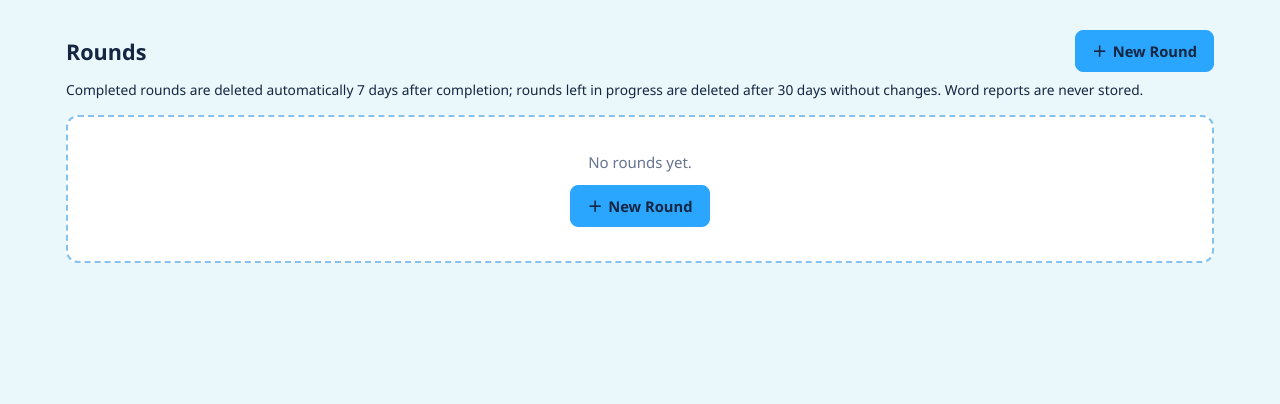
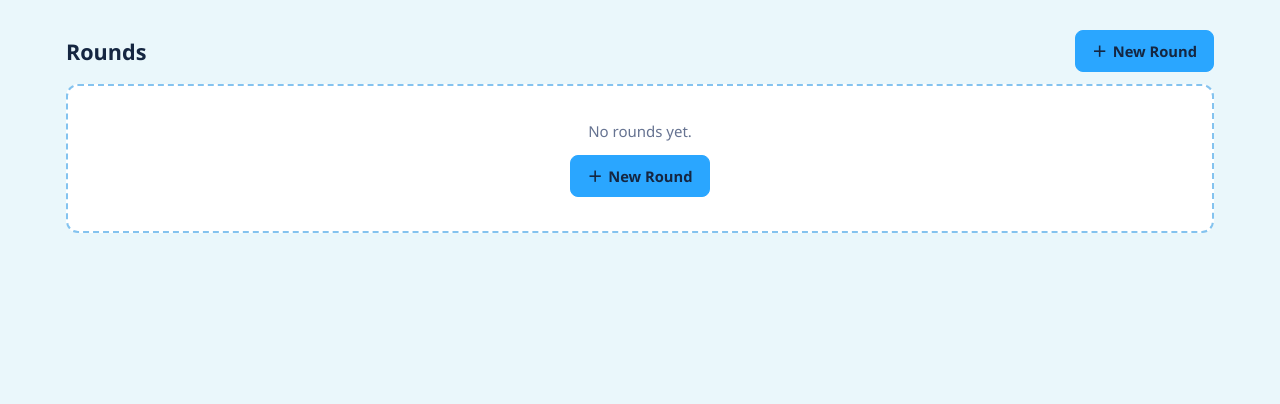
Before and after one commit to Wejdanfb/Clinical-Round, a Flask app: page / in a window 1280 px wide. Shown: the part 71-475 px from the top of the page. Run offline with Flask 3, Linux system fonts and the light colour scheme; data that the repository does not hold is empty; parts of the project's set-up code (start-up, migrations or seed data) failed here and were passed over; some libraries are stand-ins or nearby versions.

Commit message:
Remove automatic-deletion notice from the rounds list
- Removed the sentence "Completed rounds are deleted automatically ...
  Word reports are never stored." (and its empty placeholder) from the
  home page; no replacement text
- UI text only: retention/automatic deletion logic, database and records
  unchanged

Co-Authored-By: Claude Opus 5.5 <noreply@anthropic.com>
Claude-Session: https://claude.ai/code/session_01T2qn7ytJbquonJhoJTf4V2

```diff
--- a/static/app.js
+++ b/static/app.js
@@ -97,8 +97,6 @@
   async function loadHome() {
     const data = await api("GET", "/api/rounds");
     show("home");
-    const ret = data.retention;
-    $("#home-retention").textContent = `Completed rounds are deleted automatically ${ret.completed_days} days after completion; rounds left in progress are deleted after ${ret.inactive_days} days without changes. Word reports are never stored.`;
     const list = $("#rounds-list");
     list.innerHTML = "";
     $("#rounds-empty").hidden = data.rounds.length > 0;
--- a/templates/index.html
+++ b/templates/index.html
@@ -54,7 +54,6 @@
       <h1>Rounds</h1>
       <button type="button" class="btn btn-primary" data-action="new-round"><span aria-hidden="true">＋</span> New Round</button>
     </div>
-    <p class="hint retention-note" id="home-retention"></p>
     <div id="rounds-list" class="rounds-list"></div>
     <div id="rounds-empty" class="empty" hidden>
       <p>No rounds yet.</p>
```
